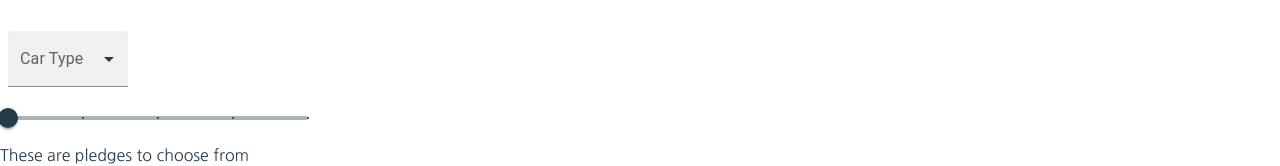
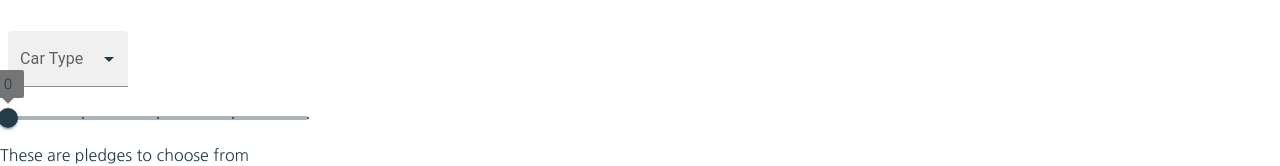
Before and after one commit to nmsiegel1/carbon-footprint, a React (Create React App) app in the folder client/: page /calculator in a window 1280 px wide. Shown: the part 150-316 px from the top of the page. Built offline with nearby package versions, Linux system fonts and the light colour scheme.

Commit message:
fixed slider not having value changed

```diff
--- a/client/src/pages/Calculator.js
+++ b/client/src/pages/Calculator.js
@@ -232,7 +232,8 @@ const Calculator = () => {
   // }
 
   function sliderText (value) {
-    return `${value}`
+    console.log(value);
+    return `${value}`;
   }
 
   function handleChange (event) {
@@ -242,6 +243,7 @@ const Calculator = () => {
 
   // console.log(carType);
   console.log(carTypeTest);
+
 
   // form handler
   function handleSubmit(event) {
@@ -292,8 +294,9 @@ const Calculator = () => {
                 <Slider
                   aria-label='Temperature'
                   defaultValue={0}
-                  getAriaLabel={sliderText}
-                  valueLabelDisplay="auto"
+                  // getAriaLabel={sliderText}
+                  getAriaValueText={sliderText}
+                  valueLabelDisplay="on"
                   step={10}
                   marks
                   min={0}
```
